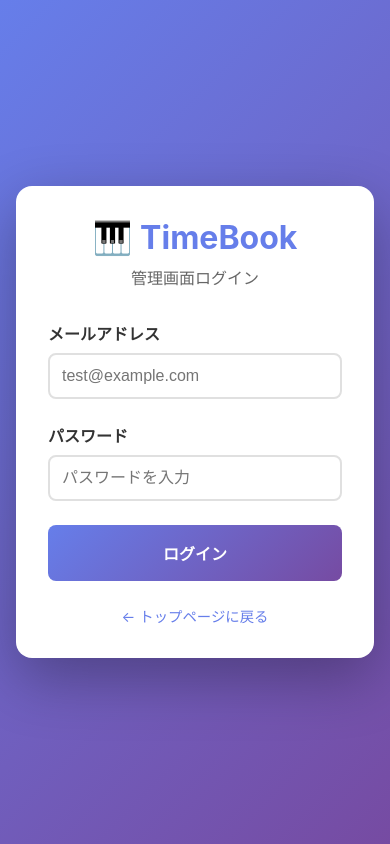
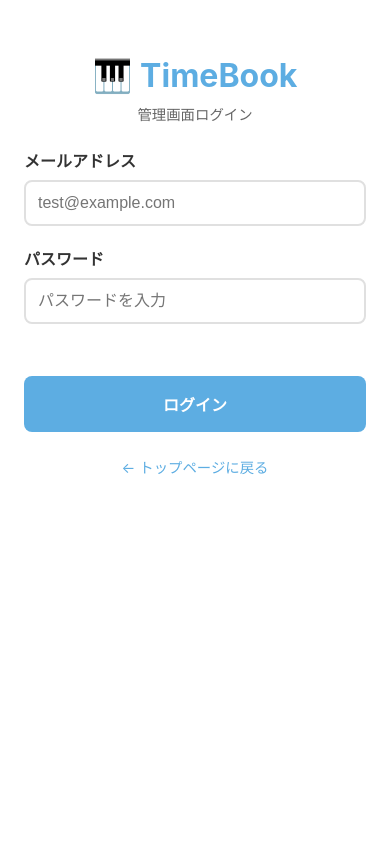
Before and after one commit to ichiki925/timebook, a Nuxt app in the folder timebook-frontend/: page /login in a window 390 px wide. Built offline with nearby package versions, Linux system fonts and the light colour scheme.

Commit message:
style: カラースキームを水色に変更

```diff
--- a/timebook-frontend/app/components/AdminHeader.vue
+++ b/timebook-frontend/app/components/AdminHeader.vue
@@ -74,7 +74,7 @@ const handleLogout = () => {
 
 <style scoped>
 header {
-    background: linear-gradient(135deg, #667eea 0%, #64b5f6 100%);
+    background: #5dade2;
     box-shadow: 0 2px 10px rgba(0, 0, 0, 0.1);
     position: sticky;
     top: 0;
--- a/timebook-frontend/app/components/AppHeader.vue
+++ b/timebook-frontend/app/components/AppHeader.vue
@@ -29,7 +29,7 @@
 
 <style scoped>
 .app-header {
-  background: linear-gradient(135deg, #667eea 0%, #764ba2 100%);
+  background: #5dade2;
   color: white;
   box-shadow: 0 2px 8px rgba(0, 0, 0, 0.1);
   position: sticky;
--- a/timebook-frontend/app/components/PublicHeader.vue
+++ b/timebook-frontend/app/components/PublicHeader.vue
@@ -27,7 +27,7 @@
 
 <style scoped>
 header {
-    background: linear-gradient(135deg, #667eea 0%, #64b5f6 100%);
+    background: #5dade2;
     box-shadow: 0 2px 10px rgba(0, 0, 0, 0.1);
     position: sticky;
     top: 0;
--- a/timebook-frontend/app/pages/admin/dashboard.vue
+++ b/timebook-frontend/app/pages/admin/dashboard.vue
@@ -147,6 +147,7 @@ const formatTime = (time: string) => {
 <style scoped>
 .container {
     max-width: 1200px;
+    background: #f0f8ff;
     margin: 0 auto;
     padding: 2rem;
     font-family: -apple-system, BlinkMacSystemFont, 'Segoe UI', Roboto, sans-serif;
@@ -175,7 +176,7 @@ const formatTime = (time: string) => {
 
 .spinner {
     border: 4px solid #f3f3f3;
-    border-top: 4px solid #667eea;
+    border-top: 4px solid #5dade2;
     border-radius: 50%;
     width: 50px;
     height: 50px;
@@ -217,19 +218,11 @@ const formatTime = (time: string) => {
 
 .stat-card:hover {
     transform: translateY(-4px);
-    box-shadow: 0 8px 12px rgba(0, 0, 0, 0.15);
+    box-shadow: 0 8px 12px rgba(93, 173, 226, 0.3);
 }
 
-.stat-card-blue {
-    border-left: 5px solid #667eea;
-}
-
-.stat-card-green {
-    border-left: 5px solid #48bb78;
-}
-
-.stat-card-purple {
-    border-left: 5px solid #9f7aea;
+.stat-card {
+    border-left: 5px solid #5dade2;
 }
 
 .stat-icon {
@@ -306,7 +299,7 @@ const formatTime = (time: string) => {
 
 .student-icon {
     font-size: 2.5rem;
-    background: linear-gradient(135deg, #667eea 0%, #64b5f6 100%);
+    background: #5dade2;
     width: 50px;
     height: 50px;
     border-radius: 50%;
--- a/timebook-frontend/app/pages/admin/lesson-slots.vue
+++ b/timebook-frontend/app/pages/admin/lesson-slots.vue
@@ -707,6 +707,7 @@ const formatTime = (timeString: string) => {
 <style scoped>
 .container {
     max-width: 1200px;
+    background: #f0f8ff;
     margin: 0 auto;
     padding: 2rem;
     font-family: -apple-system, BlinkMacSystemFont, 'Segoe UI', Roboto, sans-serif;
@@ -731,7 +732,7 @@ const formatTime = (timeString: string) => {
 }
 
 .bulk-create-button {
-    background: linear-gradient(135deg, #f093fb 0%, #f5576c 100%);
+    background: #ff9ac1;
     color: white;
     border: none;
     border-radius: 8px;
@@ -748,7 +749,7 @@ const formatTime = (timeString: string) => {
 }
 
 .create-button {
-    background: linear-gradient(135deg, #667eea 0%, #64b5f6 100%);
+    background: #5dade2;
     color: white;
     border: none;
     border-radius: 8px;
@@ -761,7 +762,7 @@ const formatTime = (timeString: string) => {
 
 .create-button:hover {
     transform: translateY(-2px);
-    box-shadow: 0 4px 8px rgba(102, 126, 234, 0.4);
+    box-shadow: 0 4px 8px rgba(93, 173, 226, 0.4);
 }
 
 .loading {
@@ -771,7 +772,7 @@ const formatTime = (timeString: string) => {
 
 .spinner {
     border: 4px solid #f3f3f3;
-    border-top: 4px solid #667eea;
+    border-top: 4px solid #5dade2;
     border-radius: 50%;
     width: 50px;
     height: 50px;
@@ -828,7 +829,7 @@ const formatTime = (timeString: string) => {
     font-weight: 700;
     color: #2d3748;
     padding: 1rem 1.5rem;
-    background: linear-gradient(135deg, #667eea 0%, #64b5f6 100%);
+    background: #5dade2;
     color: white;
     margin: 0;
 }
@@ -1061,7 +1062,7 @@ tr:hover {
 .form-group input:focus,
 .form-group select:focus {
     outline: none;
-    border-color: #667eea;
+    border-color: #5dade2;
 }
 
 .modal-footer {
@@ -1092,13 +1093,13 @@ tr:hover {
 }
 
 .submit-button {
-    background: linear-gradient(135deg, #667eea 0%, #64b5f6 100%);
+    background: #5dade2;
     color: white;
 }
 
 .submit-button:hover {
     transform: translateY(-2px);
-    box-shadow: 0 4px 8px rgba(102, 126, 234, 0.4);
+    box-shadow: 0 4px 8px rgba(93, 173, 226, 0.4);
 }
 
 .submit-button:disabled {
@@ -1187,7 +1188,7 @@ tr:hover {
 }
 
 .weekday-checkbox input[type="checkbox"]:checked + span {
-    color: #667eea;
+    color: #5dade2;
     font-weight: 700;
 }
 
--- a/timebook-frontend/app/pages/admin/reservations.vue
+++ b/timebook-frontend/app/pages/admin/reservations.vue
@@ -238,7 +238,7 @@ const formatDate = (date: Date) => {
 <style scoped>
 .reservations-page {
     min-height: 100vh;
-    background: linear-gradient(135deg, #667eea 0%, #64b5f6 100%);
+    background: #f0f8ff;
     padding: 2rem 0;
 }
 
@@ -249,7 +249,7 @@ const formatDate = (date: Date) => {
 }
 
 .page-title {
-    color: white;
+    color: #2d3748;
     font-size: 2rem;
     margin-bottom: 2rem;
     text-align: center;
@@ -292,12 +292,12 @@ const formatDate = (date: Date) => {
 .filter-group input:focus,
 .filter-group select:focus {
     outline: none;
-    border-color: #667eea;
+    border-color: #5dade2;
 }
 
 .filter-button {
     padding: 0.5rem 1.5rem;
-    background: #667eea;
+    background: #5dade2;
     color: white;
     border: none;
     border-radius: 6px;
@@ -307,7 +307,7 @@ const formatDate = (date: Date) => {
 }
 
 .filter-button:hover {
-    background: #5568d3;
+    background: #4a9eca;
 }
 
 /* ローディング */
@@ -317,7 +317,7 @@ const formatDate = (date: Date) => {
     border-radius: 12px;
     text-align: center;
     font-size: 1.2rem;
-    color: #667eea;
+    color: #5dade2;
 }
 
 /* テーブル */
@@ -334,7 +334,7 @@ const formatDate = (date: Date) => {
 }
 
 .reservations-table thead {
-    background: linear-gradient(135deg, #667eea 0%, #64b5f6 100%);
+    background: #5dade2;
 }
 
 .reservations-table th {
--- a/timebook-frontend/app/pages/index.vue
+++ b/timebook-frontend/app/pages/index.vue
@@ -46,7 +46,7 @@
 .hero {
   text-align: center;
   padding: 4rem 2rem;
-  background: linear-gradient(135deg, #667eea 0%, #764ba2 100%);
+  background: #5dade2;
   color: white;
   border-radius: 16px;
   margin-bottom: 3rem;
@@ -83,7 +83,7 @@
 
 .cta-button.primary {
   background: white;
-  color: #667eea;
+  color: #5dade2;
 }
 
 .cta-button.primary:hover {
@@ -129,7 +129,7 @@
 }
 
 .feature-card h3 {
-  color: #667eea;
+  color: #5dade2;
   margin-bottom: 0.5rem;
   font-size: 1.5rem;
 }
--- a/timebook-frontend/app/pages/login.vue
+++ b/timebook-frontend/app/pages/login.vue
@@ -86,7 +86,7 @@ const handleLogin = async () => {
     display: flex;
     align-items: center;
     justify-content: center;
-    background: linear-gradient(135deg, #667eea 0%, #764ba2 100%);
+    background: #5dade2;
     padding: 1rem;
 }
 
@@ -106,7 +106,7 @@ const handleLogin = async () => {
 
 .login-header h1 {
     font-size: 2rem;
-    color: #667eea;
+    color: #5dade2;
     margin-bottom: 0.5rem;
 }
 
@@ -142,7 +142,7 @@ const handleLogin = async () => {
 
 .form-input:focus {
     outline: none;
-    border-color: #667eea;
+    border-color: #5dade2;
 }
 
 .error-message {
@@ -154,7 +154,7 @@ const handleLogin = async () => {
 }
 
 .login-button {
-    background: linear-gradient(135deg, #667eea 0%, #764ba2 100%);
+    background: #5dade2;
     color: white;
     padding: 1rem;
     border: none;
@@ -180,7 +180,7 @@ const handleLogin = async () => {
 }
 
 .back-link {
-    color: #667eea;
+    color: #5dade2;
     text-decoration: none;
     font-size: 0.9rem;
 }
@@ -188,4 +188,43 @@ const handleLogin = async () => {
 .back-link:hover {
     text-decoration: underline;
 }
+
+@media (max-width: 768px) {
+    .login-container {
+        background: white;
+        padding: 2rem 0 0 0;
+        min-height: 100vh;
+        height: auto;
+        display: block;
+    }
+
+    .login-card {
+        box-shadow: none;
+        border-radius: 0;
+        padding: 1.5rem 1.5rem;
+        max-width: 100%;
+    }
+
+    .login-header {
+        margin-bottom: 1.5rem;
+    }
+
+
+    .login-header h1 {
+        color: #5dade2;
+    }
+
+    .login-header p {
+        font-size: 0.9rem;
+    }
+
+    .login-form {
+        gap: 1.25rem;
+    }
+
+    .login-button {
+        margin-top: 2rem;
+    }
+
+}
 </style>
--- a/timebook-frontend/app/pages/reservations.vue
+++ b/timebook-frontend/app/pages/reservations.vue
@@ -345,11 +345,11 @@ function getStatusText(status) {
 
 .input-group input:focus {
     outline: none;
-    border-color: #667eea;
+    border-color: #5dade2;
 }
 
 .search-button {
-    background: linear-gradient(135deg, #667eea 0%, #64b5f6 100%);
+    background: #5dade2;
     color: white;
     border: none;
     border-radius: 8px;
@@ -363,7 +363,7 @@ function getStatusText(status) {
 
 .search-button:hover {
     transform: translateY(-2px);
-    box-shadow: 0 4px 8px rgba(102, 126, 234, 0.4);
+    box-shadow: 0 4px 8px rgba(93, 173, 226, 0.4);
 }
 
 .search-button:disabled {
@@ -598,7 +598,7 @@ function getStatusText(status) {
 }
 
 .cancel-info {
-    background: linear-gradient(135deg, #667eea 0%, #64b5f6 100%);
+    background: #5dade2;
     color: white;
     padding: 1rem;
     border-radius: 8px;
--- a/timebook-frontend/app/pages/slots.vue
+++ b/timebook-frontend/app/pages/slots.vue
@@ -346,7 +346,7 @@ fetchSlots()
     color: #2d3748;
     margin-bottom: 1rem;
     padding-bottom: 0.5rem;
-    border-bottom: 3px solid #667eea;
+    border-bottom: 3px solid #5dade2;
 }
 
 .slots-grid {
@@ -356,11 +356,11 @@ fetchSlots()
 }
 
 .slot-card {
-    background: linear-gradient(135deg, #667eea 0%, #64b5f6 100%);
+    background: #5dade2;
     border-radius: 12px;
     padding: 1.5rem;
     color: white;
-    box-shadow: 0 4px 6px rgba(0, 0, 0, 0.1);
+    box-shadow: 0 4px 6px rgba(93, 173, 226, 0.2);
     transition: transform 0.2s, box-shadow 0.2s;
     display: flex;
     flex-direction: column;
@@ -369,7 +369,7 @@ fetchSlots()
 
 .slot-card:hover {
     transform: translateY(-4px);
-    box-shadow: 0 8px 12px rgba(0, 0, 0, 0.15);
+    box-shadow: 0 8px 12px rgba(93, 173, 226, 0.3);
 }
 
 .slot-info {
@@ -389,7 +389,7 @@ fetchSlots()
 
 .reserve-button {
     background-color: white;
-    color: #667eea;
+    color: #5dade2;
     border: none;
     border-radius: 8px;
     padding: 0.75rem 1.5rem;
@@ -492,7 +492,7 @@ fetchSlots()
 }
 
 .selected-slot-info {
-    background: linear-gradient(135deg, #667eea 0%, #64b5f6 100%);
+    background: #5dade2;
     color: white;
     padding: 1rem;
     border-radius: 8px;
@@ -533,7 +533,7 @@ fetchSlots()
 .form-group input:focus,
 .form-group textarea:focus {
     outline: none;
-    border-color: #667eea;
+    border-color: #5dade2;
 }
 
 .modal-footer {
@@ -564,13 +564,13 @@ fetchSlots()
 }
 
 .submit-button {
-    background: linear-gradient(135deg, #667eea 0%, #64b5f6 100%);
+    background: #5dade2;
     color: white;
 }
 
 .submit-button:hover {
     transform: translateY(-2px);
-    box-shadow: 0 4px 8px rgba(102, 126, 234, 0.4);
+    box-shadow: 0 4px 8px rgba(93, 173, 226, 0.4);
 }
 
 .submit-button:disabled {
```
